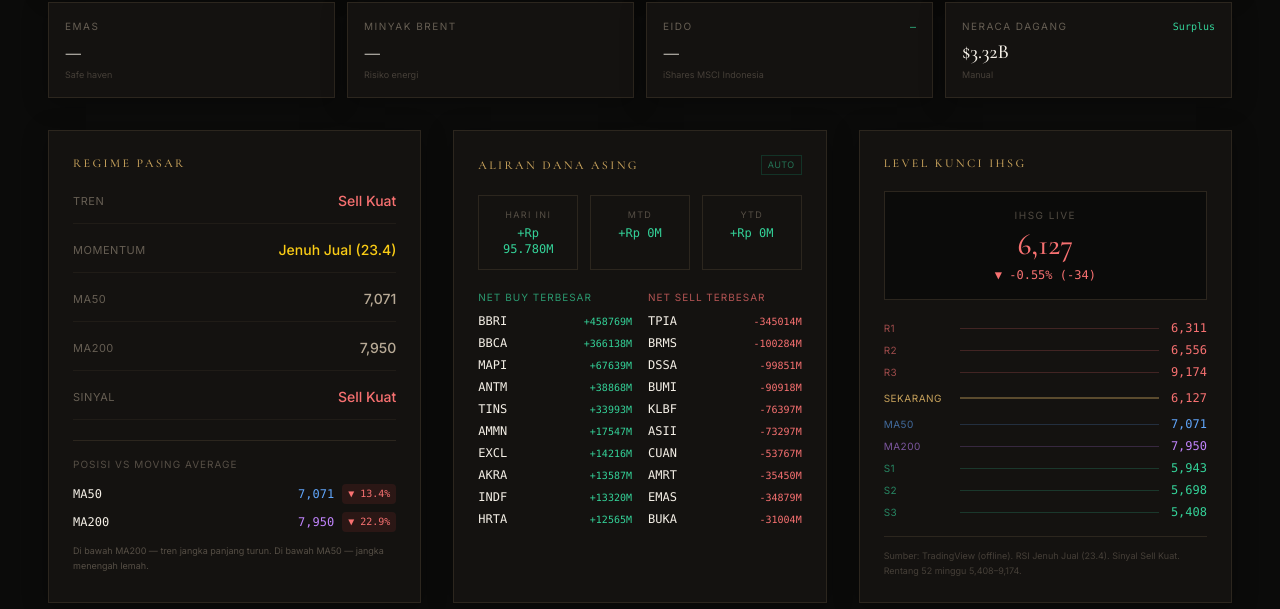
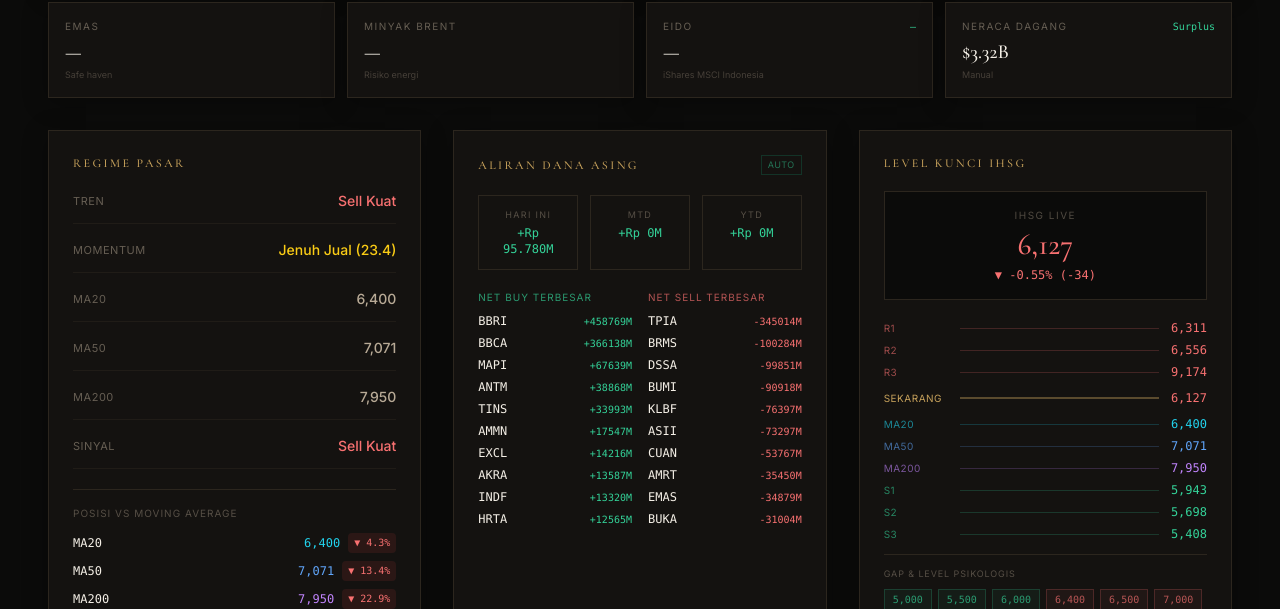
Before and after one commit to broden101/portfolio, a Next.js app: page /playbook/ihsg in a window 1280 px wide. Shown: the part 343-952 px from the top of the page. Built offline with nearby package versions, Linux system fonts and the light colour scheme; no server answers.

Commit message:
feat(ihsg): add MA20 and gap levels

```diff
--- a/app/api/market/route.ts
+++ b/app/api/market/route.ts
@@ -47,7 +47,7 @@ const MACRO_SYMBOLS: Record<string, { symbol: string; label: string }> = {
 
 const COLUMNS = [
   "name", "description", "close", "change", "change_abs",
-  "Recommend.All", "RSI", "SMA50", "SMA200",
+  "Recommend.All", "RSI", "SMA20", "SMA50", "SMA200",
   "Perf.W", "Perf.1M", "Perf.3M", "Perf.YTD", "Perf.Y",
   "high", "low",
 ];
@@ -62,7 +62,7 @@ function num(v: unknown): number | null {
 interface QuoteData {
   close: number | null; change: number | null; changeAbs: number | null;
   recommend: number | null; rsi: number | null;
-  sma50: number | null; sma200: number | null;
+  sma20: number | null; sma50: number | null; sma200: number | null;
   perfWeek: number | null; perf1M: number | null; perf3M: number | null;
   perfYTD: number | null; perf1Y: number | null;
   high: number | null; low: number | null;
@@ -72,10 +72,10 @@ function buildQuote(row: RawRow): QuoteData {
   const d = row.d;
   return {
     close: num(d[2]), change: num(d[3]), changeAbs: num(d[4]),
-    recommend: num(d[5]), rsi: num(d[6]), sma50: num(d[7]), sma200: num(d[8]),
-    perfWeek: num(d[9]), perf1M: num(d[10]), perf3M: num(d[11]),
-    perfYTD: num(d[12]), perf1Y: num(d[13]),
-    high: num(d[14]), low: num(d[15]),
+    recommend: num(d[5]), rsi: num(d[6]), sma20: num(d[7]), sma50: num(d[8]), sma200: num(d[9]),
+    perfWeek: num(d[10]), perf1M: num(d[11]), perf3M: num(d[12]),
+    perfYTD: num(d[13]), perf1Y: num(d[14]),
+    high: num(d[15]), low: num(d[16]),
   };
 }
 
@@ -87,10 +87,10 @@ function aggregateBasket(rows: RawRow[]): QuoteData & { components: number } {
   };
   return {
     close: avg(2), change: avg(3), changeAbs: avg(4),
-    recommend: avg(5), rsi: avg(6), sma50: avg(7), sma200: avg(8),
-    perfWeek: avg(9), perf1M: avg(10), perf3M: avg(11),
-    perfYTD: avg(12), perf1Y: avg(13),
-    high: avg(14), low: avg(15),
+    recommend: avg(5), rsi: avg(6), sma20: avg(7), sma50: avg(8), sma200: avg(9),
+    perfWeek: avg(10), perf1M: avg(11), perf3M: avg(12),
+    perfYTD: avg(13), perf1Y: avg(14),
+    high: avg(15), low: avg(16),
     components: valid.length,
   };
 }
--- a/app/playbook/ihsg/page.tsx
+++ b/app/playbook/ihsg/page.tsx
@@ -176,19 +176,40 @@ export default function IHSGDashboard() {
     const price = ihsgClose;
     const high52 = ihsg.high ?? price * 1.2;
     const low52 = ihsg.low ?? price * 0.7;
-    // Fibonacci retracement from 52-week range
-    const range = high52 - low52;
+
+    // Support: -3%, -7%, 52-week low
     const support = [
       Math.round(price * 0.97),  // S1: -3%
       Math.round(price * 0.93),  // S2: -7%
       Math.round(low52),         // S3: 52-week low
     ];
+    // Resistance: +3%, +7%, 52-week high
     const resistance = [
       Math.round(price * 1.03),  // R1: +3%
       Math.round(price * 1.07),  // R2: +7%
       Math.round(high52),        // R3: 52-week high
     ];
-    return { support, resistance };
+
+    // Gap levels: psychological round numbers near current price
+    const roundLevels: number[] = [];
+    const step = price > 5000 ? 500 : 100;
+    const start = Math.floor(low52 / step) * step;
+    const end = Math.ceil(high52 / step) * step;
+    for (let lvl = start; lvl <= end; lvl += step) {
+      // Only include levels that aren't too close to current price or other levels
+      const distFromPrice = Math.abs(lvl - price) / price;
+      if (distFromPrice > 0.02 && distFromPrice < 0.25) {
+        roundLevels.push(lvl);
+      }
+    }
+    // Also include MA20, MA50, MA200 as gap levels if they exist and are distinct
+    const maGaps: number[] = [];
+    if (ihsg.sma20 != null && Math.abs(ihsg.sma20 - price) / price > 0.01) maGaps.push(Math.round(ihsg.sma20));
+    if (ihsg.sma50 != null && Math.abs(ihsg.sma50 - price) / price > 0.02) maGaps.push(Math.round(ihsg.sma50));
+    if (ihsg.sma200 != null && Math.abs(ihsg.sma200 - price) / price > 0.02) maGaps.push(Math.round(ihsg.sma200));
+
+    const gaps = [...new Set([...roundLevels, ...maGaps])].sort((a, b) => a - b);
+    return { support, resistance, gaps };
   }, [ihsgClose, ihsg]);
 
   const rollingNetFlow = useMemo(() => {
@@ -283,6 +304,7 @@ export default function IHSGDashboard() {
               {[
                 { label: "Tren", value: trendRegime.label, color: trendRegime.color },
                 { label: "Momentum", value: rsi.label, color: rsi.color },
+                { label: "MA20", value: ihsg.sma20 != null ? fmtNum(ihsg.sma20) : "—", color: "text-[#B8AA96]" },
                 { label: "MA50", value: ihsg.sma50 != null ? fmtNum(ihsg.sma50) : "—", color: "text-[#B8AA96]" },
                 { label: "MA200", value: ihsg.sma200 != null ? fmtNum(ihsg.sma200) : "—", color: "text-[#B8AA96]" },
                 { label: "Sinyal", value: rec.label, color: rec.color },
@@ -296,6 +318,7 @@ export default function IHSGDashboard() {
             <div className="mt-5 pt-4 border-t border-[#2C261E]">
               <div className="text-[#B8AA96]/40 text-[10px] tracking-[0.1em] uppercase mb-3">Posisi vs Moving Average</div>
               <div className="space-y-2">
+                <MaRow label="MA20" ma={ihsg.sma20} price={ihsgClose} color="cyan" />
                 <MaRow label="MA50" ma={ihsg.sma50} price={ihsgClose} color="blue" />
                 <MaRow label="MA200" ma={ihsg.sma200} price={ihsgClose} color="purple" />
               </div>
@@ -375,12 +398,33 @@ export default function IHSGDashboard() {
                 <div className="flex-1 h-0.5 bg-[#C6A15B]/40" />
                 <span className={`text-xs font-mono font-medium ${ihsgUp ? "text-emerald-400" : "text-red-400"}`}>{fmtNum(ihsgClose)}</span>
               </div>
+              {ihsg.sma20 != null && <LevelRow label="MA20" value={ihsg.sma20} tone="ma-cyan" />}
               {ihsg.sma50 != null && <LevelRow label="MA50" value={ihsg.sma50} tone="ma-blue" />}
               {ihsg.sma200 != null && <LevelRow label="MA200" value={ihsg.sma200} tone="ma-purple" />}
               {keyLevels.support.map((s, i) => (
                 <LevelRow key={`s-${i}`} label={`S${i + 1}`} value={s} tone="support" />
               ))}
             </div>
+            {/* Gap Levels */}
+            {keyLevels.gaps.length > 0 && (
+              <div className="mt-3 pt-3 border-t border-[#2C261E]">
+                <div className="text-[#B8AA96]/40 text-[9px] tracking-[0.1em] uppercase mb-2">Gap & Level Psikologis</div>
+                <div className="flex flex-wrap gap-1.5">
+                  {keyLevels.gaps.map((g) => {
+                    const above = g > ihsgClose;
+                    return (
+                      <span key={g} className={`text-[10px] font-mono px-2 py-0.5 border ${
+                        above
+                          ? "border-red-400/20 text-red-400/70 bg-red-400/5"
+                          : "border-emerald-400/20 text-emerald-400/70 bg-emerald-400/5"
+                      }`}>
+                        {fmtNum(g)}
+                      </span>
+                    );
+                  })}
+                </div>
+              </div>
+            )}
             <div className="mt-4 pt-3 border-t border-[#2C261E]">
               <p className="text-[#B8AA96]/30 text-[9px] leading-relaxed">
                 Sumber: TradingView ({live ? "live" : "offline"}). RSI {rsi.label}. Sinyal {rec.label}. Rentang 52 minggu {fmtNum(ihsg.low)}–{fmtNum(ihsg.high)}.
@@ -654,10 +698,10 @@ export default function IHSGDashboard() {
 }
 
 /* ── Presentational helpers ── */
-function MaRow({ label, ma, price, color }: { label: string; ma: number | null; price: number; color: "blue" | "purple" }) {
+function MaRow({ label, ma, price, color }: { label: string; ma: number | null; price: number; color: "blue" | "cyan" | "purple" }) {
   const above = ma != null && price >= ma;
   const pct = ma != null && ma > 0 ? ((price - ma) / ma) * 100 : null;
-  const colorClass = color === "blue" ? "text-blue-400" : "text-purple-400";
+  const colorClass = color === "cyan" ? "text-cyan-400" : color === "blue" ? "text-blue-400" : "text-purple-400";
   return (
     <div className="flex items-center justify-between text-xs">
       <span className={`${colorClass}/70 font-mono`}>{label}</span>
@@ -673,11 +717,12 @@ function MaRow({ label, ma, price, color }: { label: string; ma: number | null;
   );
 }
 
-function LevelRow({ label, value, tone }: { label: string; value: number; tone: "support" | "resistance" | "ma-blue" | "ma-purple" }) {
+function LevelRow({ label, value, tone }: { label: string; value: number; tone: "support" | "resistance" | "ma-blue" | "ma-cyan" | "ma-purple" }) {
   const tones = {
     support: { text: "text-emerald-400/60", dot: "text-emerald-400", bar: "bg-emerald-400/20" },
     resistance: { text: "text-red-400/60", dot: "text-red-400", bar: "bg-red-400/20" },
     "ma-blue": { text: "text-blue-400/60", dot: "text-blue-400", bar: "bg-blue-400/20" },
+    "ma-cyan": { text: "text-cyan-400/60", dot: "text-cyan-400", bar: "bg-cyan-400/20" },
     "ma-purple": { text: "text-purple-400/60", dot: "text-purple-400", bar: "bg-purple-400/20" },
   }[tone];
   return (
--- a/lib/market.ts
+++ b/lib/market.ts
@@ -13,6 +13,7 @@ export interface Quote {
   changeAbs: number | null;
   recommend: number | null;
   rsi: number | null;
+  sma20: number | null;
   sma50: number | null;
   sma200: number | null;
   perfWeek: number | null;
@@ -110,7 +111,7 @@ export const KEY_LEVELS_FALLBACK = {
 export const IHSG_FALLBACK: Quote = {
   close: 6127, change: -0.55, changeAbs: -34,
   recommend: -0.75, rsi: 23.4,
-  sma50: 7071, sma200: 7950,
+  sma20: 6400, sma50: 7071, sma200: 7950,
   perfWeek: 8.3, perf1M: -6.16, perf3M: -12.5,
   perfYTD: -29.4, perf1Y: -15.2,
   high: 9174, low: 5408,
```
